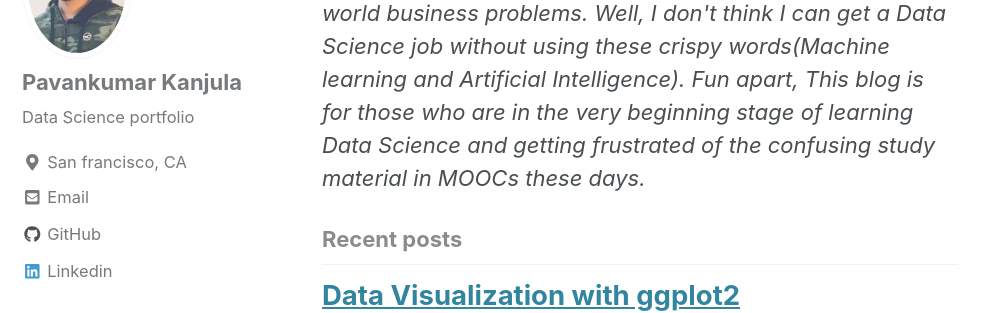
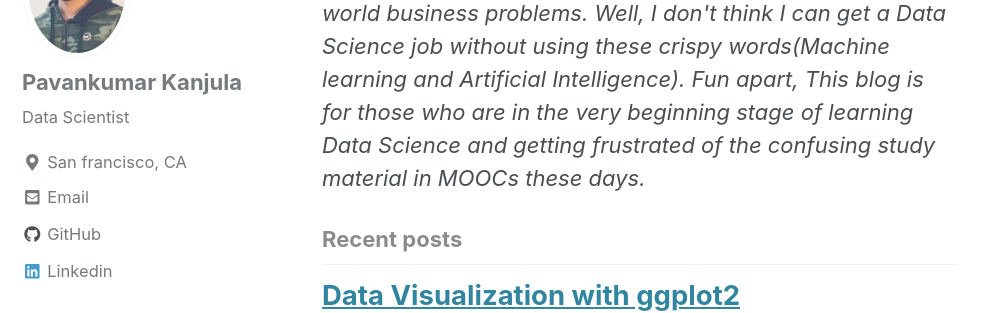
Before and after one commit to pavankanjula/pavankanjula.github.io, a Jekyll site: the page built from index.html, in a window 1280 px wide and 900 px high, scrolled down 1051 px. Shown: the part 150-463 px from the top of the window, without its empty margins (0-998 px from the left). Built offline with Jekyll 4.4.1, drawn with Linux system fonts in a browser that asks for light colours; cached includes are drawn as plain includes; nearby versions of some CDN libraries; the list of posts is cut into pages by our own code.

```diff
--- a/_config.yml
+++ b/_config.yml
@@ -108,7 +108,7 @@ analytics:
 author:
   name             : "Pavankumar Kanjula"
   avatar           : "images/Bio.jpg" # path of avatar image, e.g. "/assets/images/bio-photo.jpg"
-  bio              : "Data Science portfolio"
+  bio              : "Data Scientist"
   location         : "San francisco, CA"
   email            :
   links:
```
Also changed, not shown: _pages/portfolio.md (+2 -0 lines).
